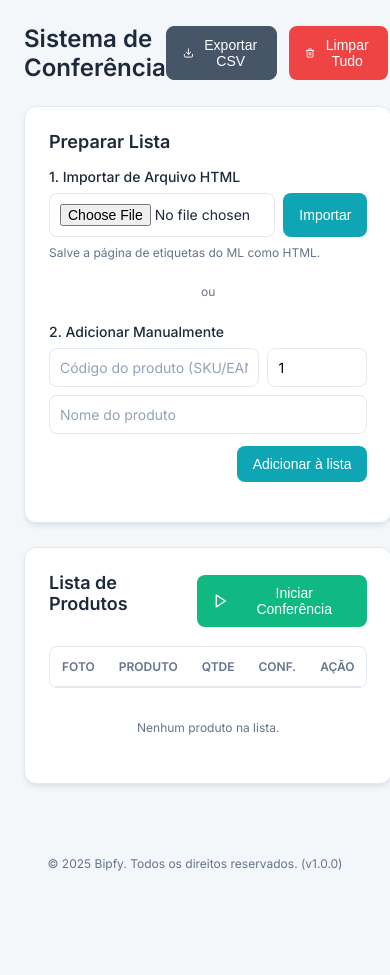
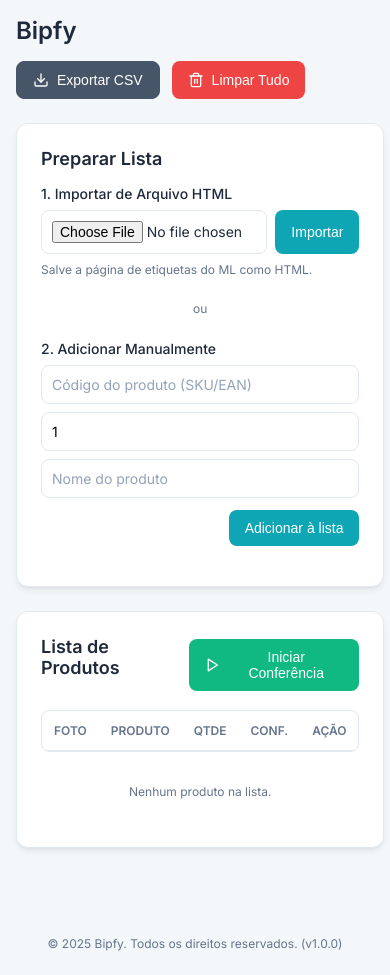
Before and after one commit to RainArcanjo/Bipfy, a plain HTML site: page index.html in a window 390 px wide. Before the commit the page ends 895 px from the top, so only its background shows below. Drawn offline with Linux system fonts and the light colour scheme.

Commit message:
Otimização do Layout para o mobile

```diff
--- a/index.html
+++ b/index.html
@@ -13,7 +13,7 @@
 <body>
     <div class="container">
         <header>
-            <h1>Sistema de Conferência</h1>
+            <h1>Bipfy</h1>
             <div class="header-actions">
                 <button type="button" class="btn btn-secondary" id="exportCsv">
                     <svg xmlns="http://www.w3.org/2000/svg" width="16" height="16" viewBox="0 0 24 24" fill="none" stroke="currentColor" stroke-width="2" stroke-linecap="round" stroke-linejoin="round"><path d="M21 15v4a2 2 0 0 1-2 2H5a2 2 0 0 1-2-2v-4"/><polyline points="7 10 12 15 17 10"/><line x1="12" y1="15" x2="12" y2="3"/></svg>
--- a/styles.css
+++ b/styles.css
@@ -156,3 +156,37 @@ footer { width: 100%; padding: 24px; text-align: center; font-size: 12px; color:
 #productsList.scrollable-list {
     padding: 0 8px;
 }
+
+/* ================================================================= */
+/* ESTILOS PARA DISPOSITIVOS MÓVEIS (RESPONSIVIDADE)                 */
+/* ================================================================= */
+
+@media (max-width: 800px) { /* Este bloco será aplicado em telas com largura máxima de 800px */
+
+    /* 1. Transforma o layout de 2 colunas em 1 coluna */
+    .main-grid {
+        grid-template-columns: 1fr;
+    }
+
+    /* 2. Reduz o espaçamento geral da página */
+    .container {
+        padding: 16px;
+    }
+
+    /* 3. Ajusta o cabeçalho para telas menores */
+    header {
+        flex-direction: column; /* Coloca o logo acima dos botões */
+        align-items: flex-start; /* Alinha tudo à esquerda */
+        gap: 16px;
+    }
+
+    /* 4. Ajusta o formulário de adição manual */
+    .form-grid {
+        grid-template-columns: 1fr; /* Um campo por linha */
+    }
+
+    /* 5. Ajusta a fonte do logo para não ficar tão grande */
+    .logo-container h1 {
+        font-size: 22px;
+    }
+}
```
